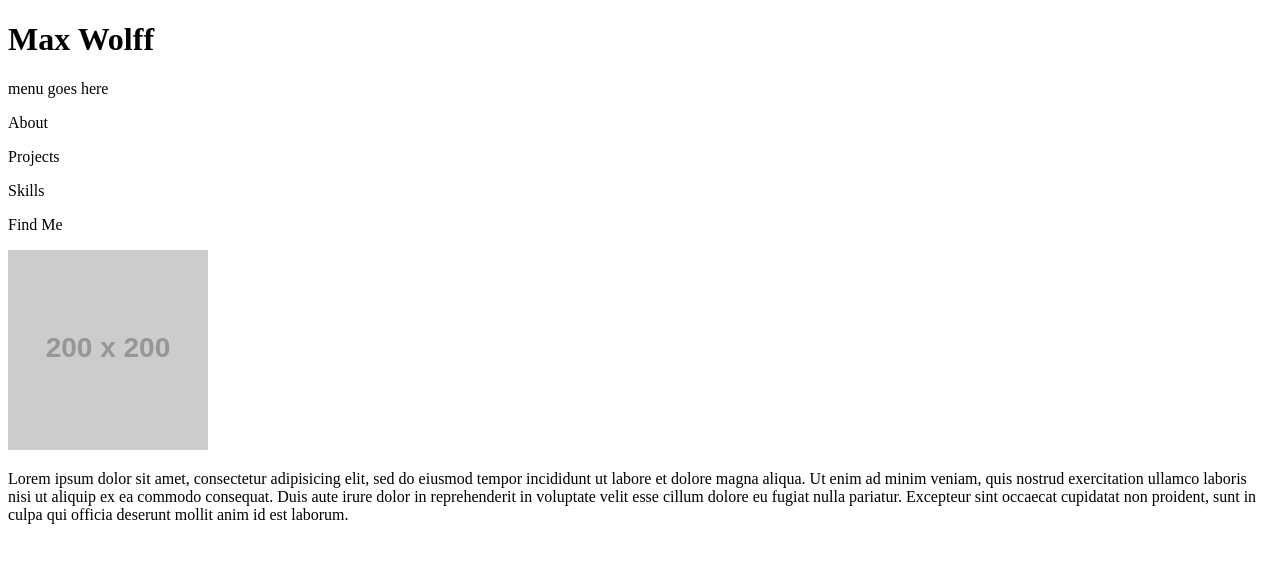
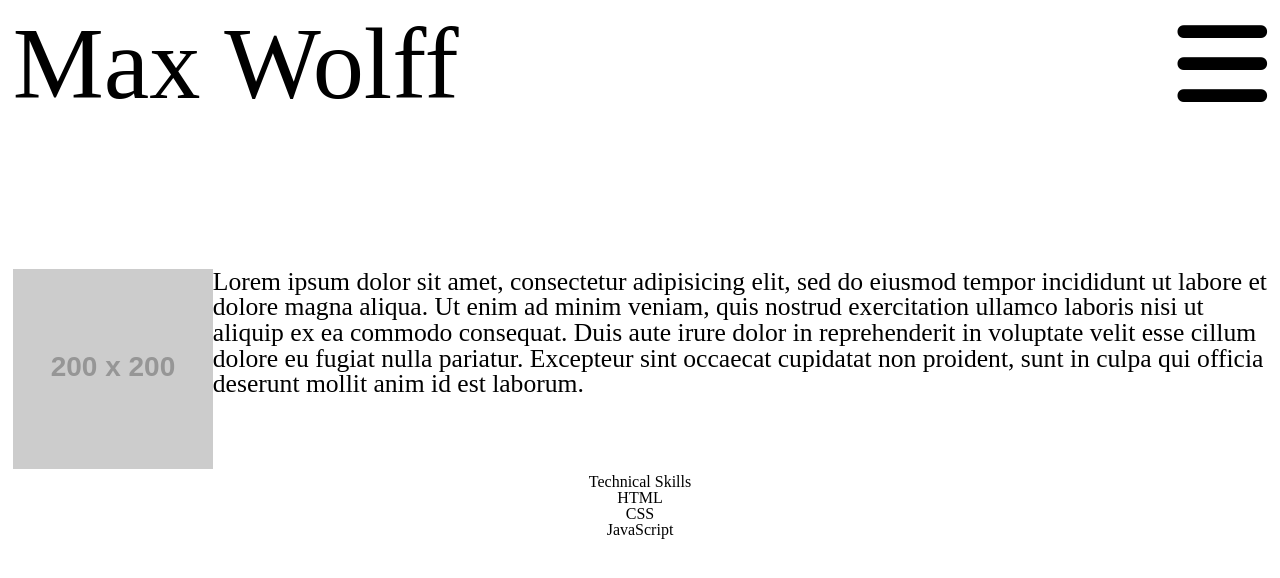
Before and after one commit to maxawolff/portfolio, a plain HTML site: page index.html in a window 1280 px wide. Drawn offline with Linux system fonts and the light colour scheme; placeholder pictures from the web are drawn by us.

Commit message:
base layout is done, time to add java script to display projects

```diff
--- a/CSS/base.css
+++ b/CSS/base.css
@@ -0,0 +1,48 @@
+/* http://meyerweb.com/eric/tools/css/reset/
+   v2.0 | 20110126
+   License: none (public domain)
+*/
+
+html, body, div, span, applet, object, iframe,
+h1, h2, h3, h4, h5, h6, p, blockquote, pre,
+a, abbr, acronym, address, big, cite, code,
+del, dfn, em, img, ins, kbd, q, s, samp,
+small, strike, strong, sub, sup, tt, var,
+b, u, i, center,
+dl, dt, dd, ol, ul, li,
+fieldset, form, label, legend,
+table, caption, tbody, tfoot, thead, tr, th, td,
+article, aside, canvas, details, embed,
+figure, figcaption, footer, header, hgroup,
+menu, nav, output, ruby, section, summary,
+time, mark, audio, video {
+	margin: 0;
+	padding: 0;
+	border: 0;
+	font-size: 100%;
+	font: inherit;
+	vertical-align: baseline;
+}
+/* HTML5 display-role reset for older browsers */
+article, aside, details, figcaption, figure,
+footer, header, hgroup, menu, nav, section {
+	display: block;
+}
+body {
+	line-height: 1;
+}
+ol, ul {
+	list-style: none;
+}
+blockquote, q {
+	quotes: none;
+}
+blockquote:before, blockquote:after,
+q:before, q:after {
+	content: '';
+	content: none;
+}
+table {
+	border-collapse: collapse;
+	border-spacing: 0;
+}
--- a/CSS/layout.css
+++ b/CSS/layout.css
@@ -0,0 +1,36 @@
+body{
+    padding: 1vw;
+}
+
+header{
+  height: 20vw;
+  font-size: 8vw;
+}
+
+h1{
+  float:left;
+}
+
+header i{
+  float: right;
+}
+
+.clearfix{
+  clear:both;
+}
+
+nav{
+  display:none;
+}
+
+section img{
+  float:left;
+}
+section p{
+  font-size: 2vw;
+}
+
+#skills{
+  margin-top: 6vw;
+  text-align: center;
+}
--- a/app.js
+++ b/app.js
@@ -0,0 +1 @@
+'use strict'
--- a/index.html
+++ b/index.html
@@ -3,14 +3,18 @@
   <head>
     <meta charset="utf-8">
     <title>Max Wolff's Resume</title>
+    <script src="https://use.fontawesome.com/5475d7ea7a.js"></script>
+    <link rel="stylesheet" href="/CSS/base.css">
+    <link rel="stylesheet" href="/CSS/layout.css">
+    <link rel="stylesheet" href="/CSS/project.css">
   </head>
   <body>
     <header>
       <h1>Max Wolff</h1>
-      <p>menu goes here</p>
+      <i class="fa fa-bars" aria-hidden="true"></i>
     </header>
 
-    <nav>
+    <nav class="clearfix">
       <div>
         <p>About</p>
       </div>
@@ -27,12 +31,19 @@
 
     <section>
       <img src="http://via.placeholder.com/200x200">
-      <div>
-        <p>Lorem ipsum dolor sit amet, consectetur adipisicing elit, sed do eiusmod tempor incididunt ut labore et dolore magna aliqua. Ut enim ad minim veniam, quis nostrud exercitation ullamco laboris nisi ut aliquip ex ea commodo consequat. Duis aute irure dolor in reprehenderit in voluptate velit esse cillum dolore eu fugiat nulla pariatur. Excepteur sint occaecat cupidatat non proident, sunt in culpa qui officia deserunt mollit anim id est laborum.
-      </div>
+      <p>Lorem ipsum dolor sit amet, consectetur adipisicing elit, sed do eiusmod tempor incididunt ut labore et dolore magna aliqua. Ut enim ad minim veniam, quis nostrud exercitation ullamco laboris nisi ut aliquip ex ea commodo consequat. Duis aute irure dolor in reprehenderit in voluptate velit esse cillum dolore eu fugiat nulla pariatur. Excepteur sint occaecat cupidatat non proident, sunt in culpa qui officia deserunt mollit anim id est laborum.
     </section>
 
     <section id="projects">
     </section>
+
+    <section id="skills">
+      <h2>Technical Skills</h2>
+      <ul>
+        <li>HTML</li>
+        <li>CSS</li>
+        <li>JavaScript</li>
+      </ul>
+    </section>
   </body>
 </html>
```
